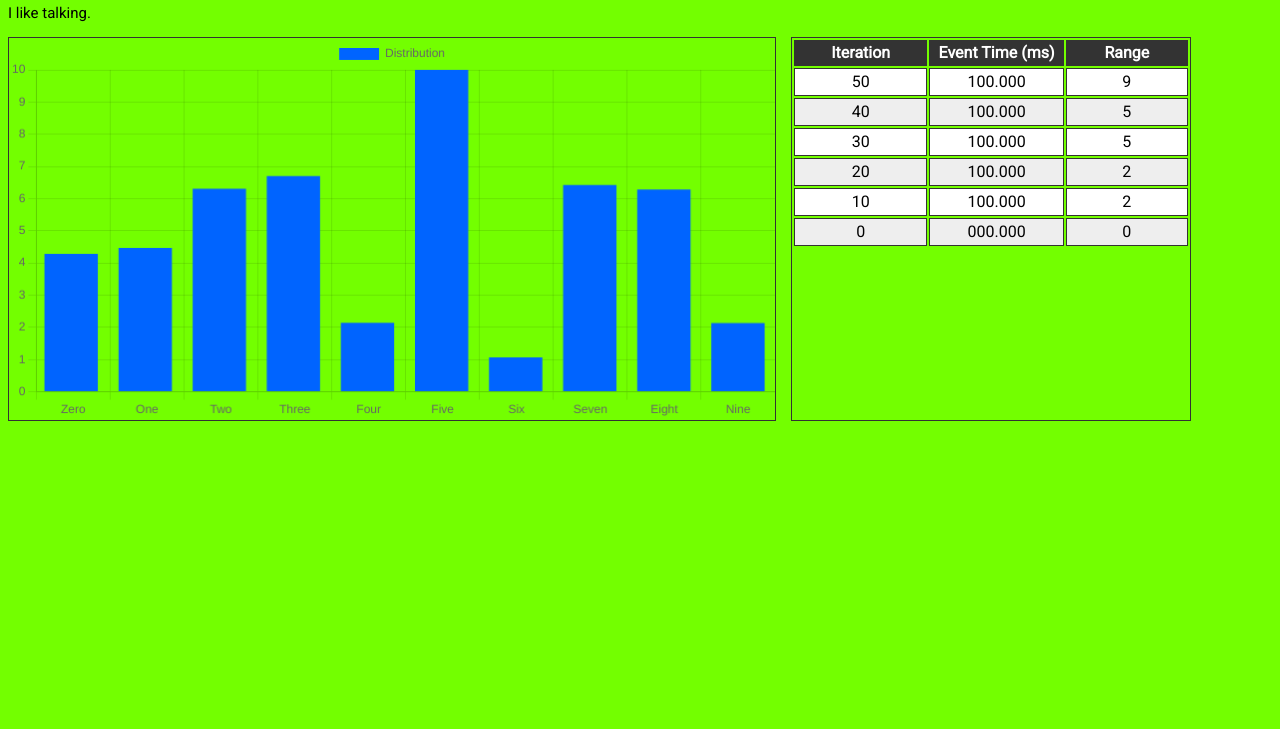
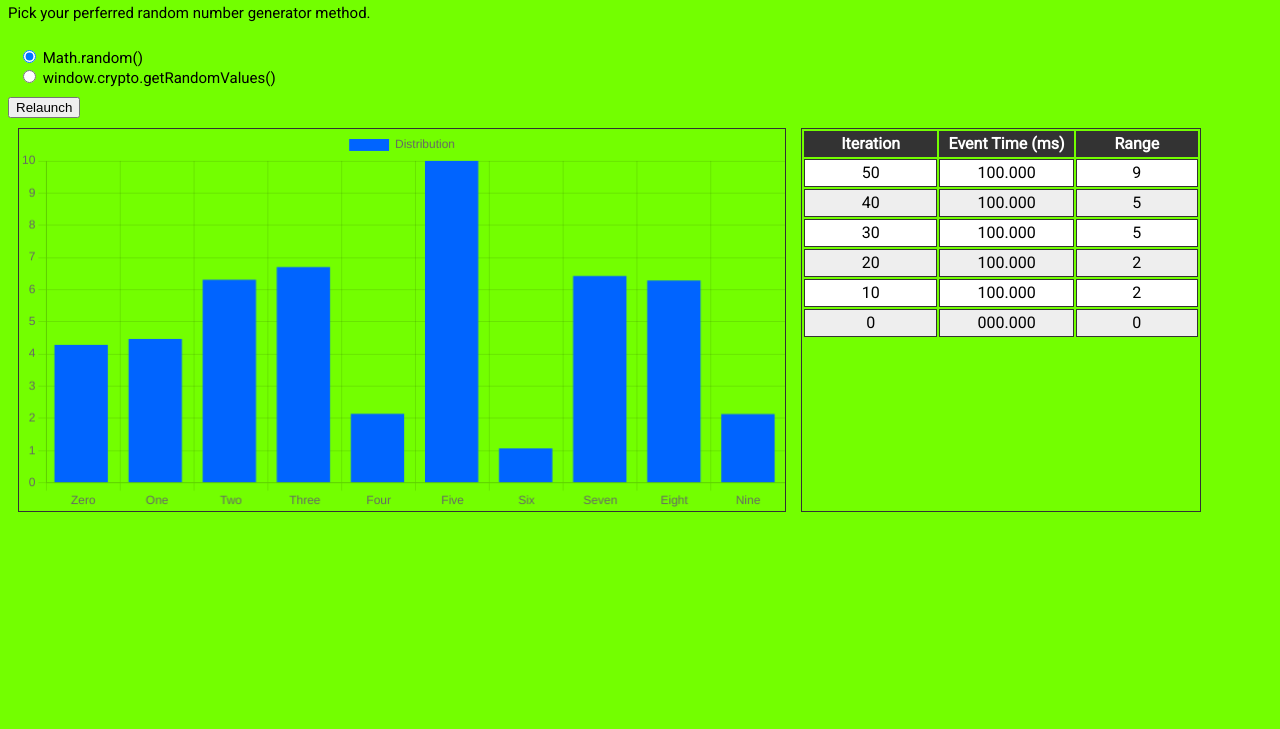
Before and after one commit to wizardassassin/wizardassassin.github.io, a plain HTML site: page random-distribution/index.html in a window 1280 px wide. Shown: the part 71-800 px from the top of the page. Drawn offline with nearby package versions, Linux system fonts and the light colour scheme.

Commit message:
Added in Changing Randomness Types

```diff
--- a/random-distribution/index.html
+++ b/random-distribution/index.html
@@ -14,11 +14,20 @@
 
 <body>
     <h1>
-        Epix Header
+        <a href="/">Epix Header</a>
     </h1>
     <p>
-        I like talking.
+        Pick your perferred random number generator method.
     </p>
+    <form id="type">
+        <input type="radio" id="NS" name="input" value="NS" checked="checked">
+        <label for="NS">Math.random()</label><br>
+        <input type="radio" id="CS" name="input" value="CS">
+        <label for="CS">window.crypto.getRandomValues()</label>
+    </form>
+    <button type="button" onclick="restart()">
+        Relaunch
+    </button>
     <div class="chart-container">
         <canvas id="myChart"></canvas>
         <table>
--- a/random-distribution/main.js
+++ b/random-distribution/main.js
@@ -47,7 +47,9 @@ var freq = 1;
 var log = freq * 1000 / wait;
 var lim = 20;
 
-setInterval(addValue, wait);
+let theLoop;
+
+theLoop = setInterval(addValue, wait);
 
 function addValue() {
     dSet.data[random(type)]++;
@@ -89,10 +91,30 @@ function random(type) {
 
 function randomCS() {
     let buf = new Uint32Array(1);
-    window.crypto.getRandomValues(buf);
+    do
+        window.crypto.getRandomValues(buf);
+    while (buf[0] > 4294967290);
     return buf[0] % 10;
 }
 
 function randomNS() {
     return Math.floor(Math.random() * 10);
 }
+
+function restart() {
+    clearInterval(theLoop);
+    dSet.data = [0, 0, 0, 0, 0, 0, 0, 0, 0, 0, 0];
+    myChart.update();
+    document.getElementById('rows').innerHTML = '<tr><td>0</td><td>000.000</td><td>0</td></tr>';
+    console.log(document.getElementsByName('input'));
+    for (let i of document.getElementsByName('input')) {
+        if (i.checked) {
+            type = i.value;
+            break;
+        }
+    }
+    console.log(type);
+    iter = 0;
+    time = Date.now();
+    theLoop = setInterval(addValue, wait);
+}
--- a/random-distribution/style.css
+++ b/random-distribution/style.css
@@ -37,11 +37,16 @@ tr {
 }
 
 .chart-container {
+    padding: 10px;
     display: grid;
     grid-template-columns: 1fr 1fr;
     grid-gap: 15px;
+    width: 60vw;
     height: 30vh;
-    width: 60vw;
+}
+
+form {
+    padding: 10px;
 }
 
 #myChart {
```
